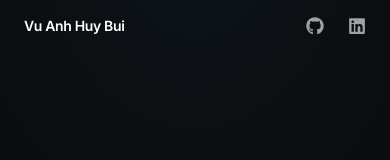
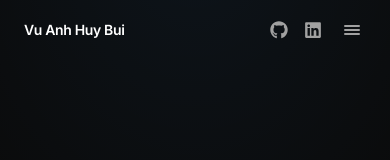
Before and after one commit to huybuivuanh/my-porfolio, a Next.js app: page / in a window 390 px wide. Shown: the top 160 px of the page. Built offline with nearby package versions, Linux system fonts and the light colour scheme.

Commit message:
responsive nav bar

```diff
--- a/components/Nav.tsx
+++ b/components/Nav.tsx
@@ -2,8 +2,15 @@
 import { useState, useEffect } from "react";
 import { GithubIcon, LinkedinIcon } from "@/components/icons";
 
+const NAV_LINKS = [
+  { href: "#projects", label: "Projects" },
+  { href: "#skills", label: "Skills" },
+  { href: "#about", label: "About" },
+];
+
 export default function Nav() {
   const [scrolled, setScrolled] = useState(false);
+  const [menuOpen, setMenuOpen] = useState(false);
 
   useEffect(() => {
     const handleScroll = () => setScrolled(window.scrollY > 10);
@@ -14,8 +21,8 @@ export default function Nav() {
   return (
     <header
       className={`fixed top-0 left-0 right-0 z-50 transition-all duration-300 ${
-        scrolled
-          ? "bg-[#0a0a0a]/80 backdrop-blur-md border-b border-white/[0.06]"
+        scrolled || menuOpen
+          ? "bg-[#0a0a0a]/90 backdrop-blur-md border-b border-white/[0.06]"
           : ""
       }`}
     >
@@ -24,25 +31,17 @@ export default function Nav() {
           Vu Anh Huy Bui
         </span>
 
-        <div className="flex items-center gap-6">
-          <a
-            href="#projects"
-            className="hidden md:block text-sm text-neutral-400 hover:text-white transition-colors"
-          >
-            Projects
-          </a>
-          <a
-            href="#skills"
-            className="hidden md:block text-sm text-neutral-400 hover:text-white transition-colors"
-          >
-            Skills
-          </a>
-          <a
-            href="#about"
-            className="hidden md:block text-sm text-neutral-400 hover:text-white transition-colors"
-          >
-            About
-          </a>
+        {/* Desktop links */}
+        <div className="hidden md:flex items-center gap-6">
+          {NAV_LINKS.map(({ href, label }) => (
+            <a
+              key={href}
+              href={href}
+              className="text-sm text-neutral-400 hover:text-white transition-colors"
+            >
+              {label}
+            </a>
+          ))}
           <a
             href="https://github.com/huybuivuanh"
             target="_blank"
@@ -62,7 +61,65 @@ export default function Nav() {
             <LinkedinIcon size={18} />
           </a>
         </div>
+
+        {/* Mobile right side */}
+        <div className="flex md:hidden items-center gap-4">
+          <a
+            href="https://github.com/huybuivuanh"
+            target="_blank"
+            rel="noopener noreferrer"
+            className="text-neutral-400 hover:text-white transition-colors"
+            aria-label="GitHub"
+          >
+            <GithubIcon size={18} />
+          </a>
+          <a
+            href="https://www.linkedin.com/in/vu-anh-huy-bui-1467a8277/"
+            target="_blank"
+            rel="noopener noreferrer"
+            className="text-neutral-400 hover:text-white transition-colors"
+            aria-label="LinkedIn"
+          >
+            <LinkedinIcon size={18} />
+          </a>
+          <button
+            onClick={() => setMenuOpen((o) => !o)}
+            className="text-neutral-400 hover:text-white transition-colors p-1"
+            aria-label={menuOpen ? "Close menu" : "Open menu"}
+          >
+            {menuOpen ? (
+              <svg width="20" height="20" viewBox="0 0 20 20" fill="none" stroke="currentColor" strokeWidth="2" strokeLinecap="round">
+                <line x1="4" y1="4" x2="16" y2="16" />
+                <line x1="16" y1="4" x2="4" y2="16" />
+              </svg>
+            ) : (
+              <svg width="20" height="20" viewBox="0 0 20 20" fill="none" stroke="currentColor" strokeWidth="2" strokeLinecap="round">
+                <line x1="3" y1="6" x2="17" y2="6" />
+                <line x1="3" y1="10" x2="17" y2="10" />
+                <line x1="3" y1="14" x2="17" y2="14" />
+              </svg>
+            )}
+          </button>
+        </div>
       </nav>
+
+      {/* Mobile dropdown */}
+      {menuOpen && (
+        <div className="md:hidden border-t border-white/[0.06] bg-[#0a0a0a]/95 backdrop-blur-md">
+          <div className="max-w-5xl mx-auto px-6 py-4 flex flex-col gap-4">
+            {NAV_LINKS.map(({ href, label }) => (
+              <a
+                key={href}
+                href={href}
+                onClick={() => setMenuOpen(false)}
+                className="text-sm text-neutral-400 hover:text-white transition-colors py-1"
+              >
+                {label}
+              </a>
+            ))}
+          </div>
+        </div>
+      )}
     </header>
   );
 }
```
